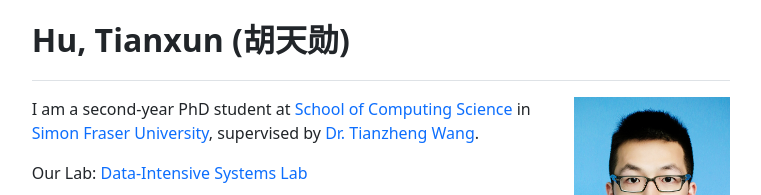
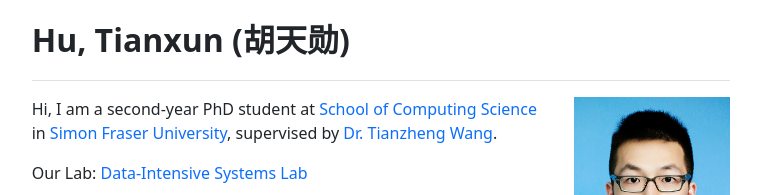
Before and after one commit to LAOAWILLIAM/laoawilliam.github.io, a plain HTML site: page index.html in a window 1280 px wide. Shown: the top 195 px of the page, without its empty margins (259-1020 px from the left). Drawn offline with Linux system fonts and the light colour scheme.

Commit message:
Added Hi

```diff
--- a/index.html
+++ b/index.html
@@ -24,7 +24,7 @@
     <main>
         <div class="row">
             <div class="fs-6 col-md-9">
-                <p>I am a second-year PhD student at <a href="http://www.sfu.ca/computing.html"
+                <p>Hi, I am a second-year PhD student at <a href="http://www.sfu.ca/computing.html"
                                                         class="text-decoration-none">School of Computing Science</a>
                     in <a href="https://www.sfu.ca/" class="text-decoration-none">Simon
                         Fraser University</a>,
```
